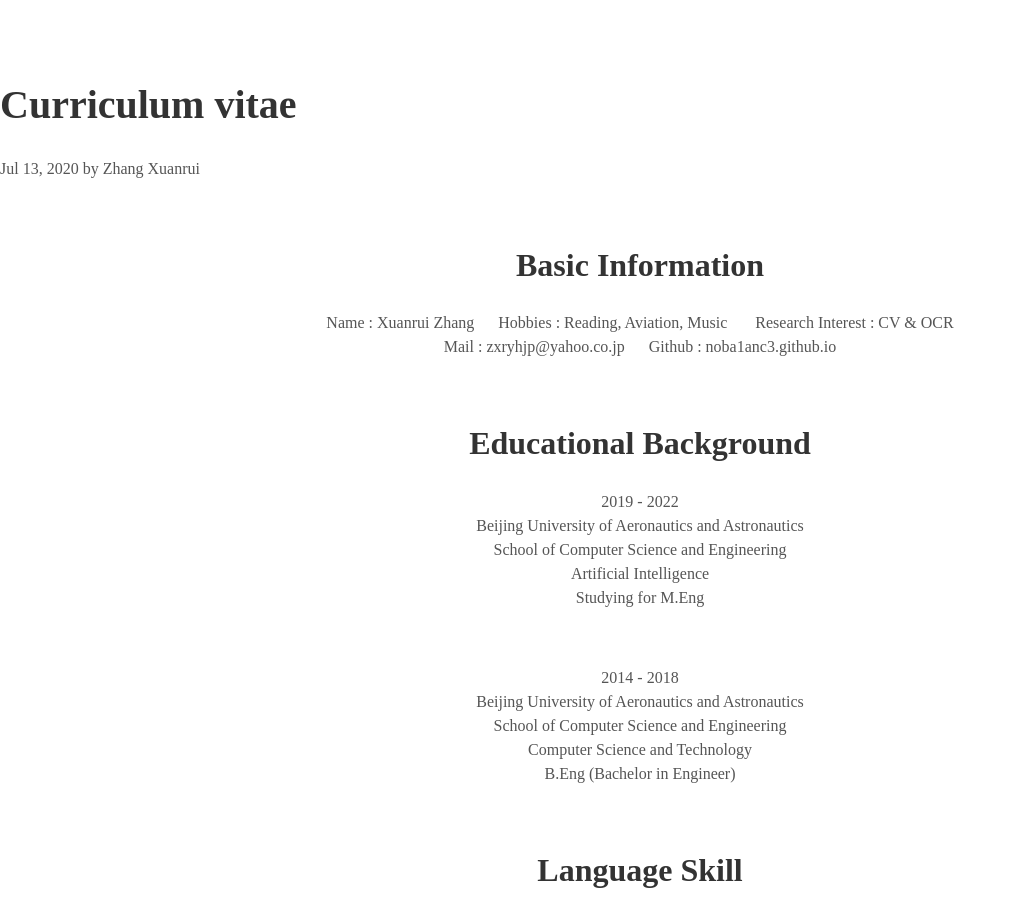
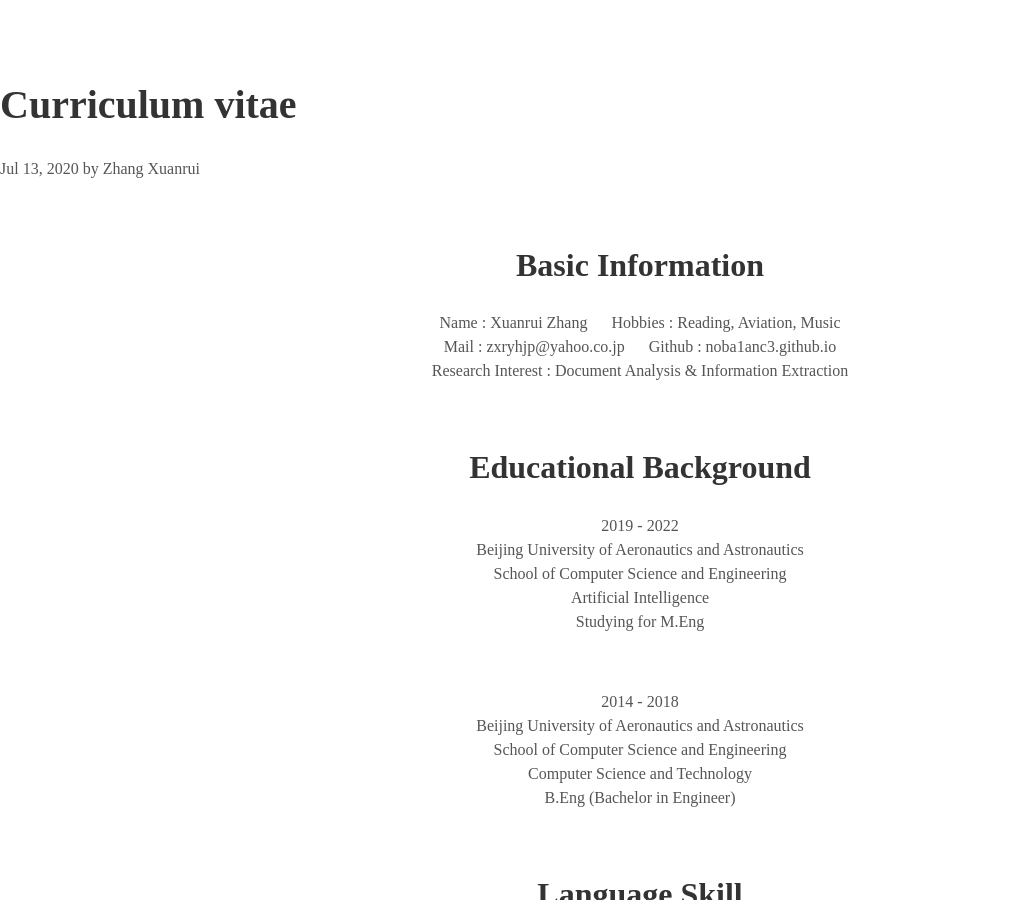
Before and after one commit to Noba1anc3/Noba1anc3.github.io, a Jekyll site: the page built from _posts/2020-07-13-Curriculum Vitae.md, in a window 1280 px wide and 900 px high. Shown: the whole window, without its empty margins (0-1017 px from the left). Built offline with Jekyll 4.4.1, drawn with Linux system fonts in a browser that asks for light colours; some web fonts are replaced.

Commit message:
Update 2020-07-13-Curriculum Vitae.md

```diff
--- a/_posts/2020-07-13-Curriculum Vitae.md
+++ b/_posts/2020-07-13-Curriculum Vitae.md
@@ -4,9 +4,9 @@ layout: post
 
 ## <center>Basic Information</center>
 
-<center>Name : Xuanrui Zhang      Hobbies : Reading, Aviation, Music       Research Interest : CV & OCR</center>
+<center>Name : Xuanrui Zhang      Hobbies : Reading, Aviation, Music</center>
 <center>Mail : zxryhjp@yahoo.co.jp      Github : noba1anc3.github.io</center>
-
+<center>Research Interest : Document Analysis & Information Extraction</center>
 ## <center>Educational Background</center>
 
 <center>2019 - 2022</center>
```
